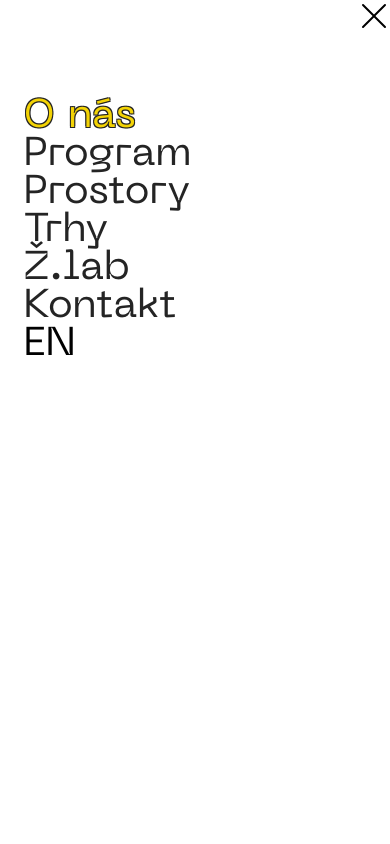
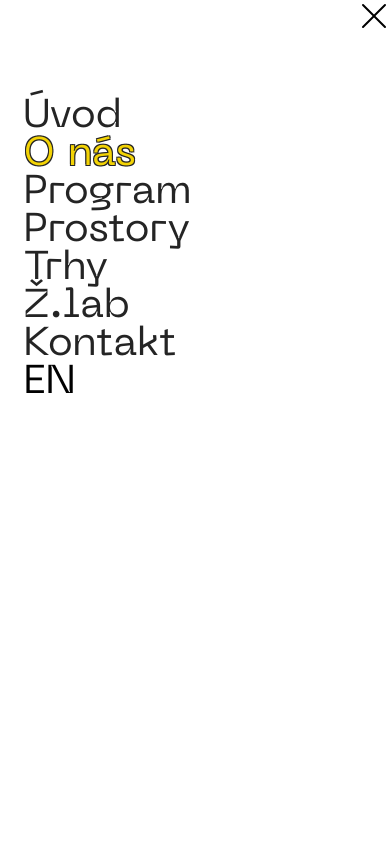
Before and after one commit to Divocaak/zizkarna-web, a SvelteKit app: page /about in a window 390 px wide. Both pictures are taken after a click on the button 374 px from the left and 18 px from the top of the page. Shown: the top 844 px of the page. Built offline with nearby package versions, Linux system fonts and the light colour scheme.

Commit message:
rework mobile design #1

```diff
--- a/src/lib/ContentBlock.svelte
+++ b/src/lib/ContentBlock.svelte
@@ -2,8 +2,12 @@
 	export let src;
 	export let srcBottom = null;
 	export let imgsLeft = false;
+
+	export let mobileDesign = false;
+
 	export let leftPanelFr = 1;
 	export let rightPanelFr = 1;
+
 	export let clr = 'var(--black)';
 	export let bgClr = 'var(--white)';
 	export let gap = 2;
@@ -12,6 +16,7 @@
 
 <div
 	class="wrapper"
+	class:mobile-design={mobileDesign}
 	style="
 		--left-panel: {leftPanelFr}fr;
 		--right-panel: {rightPanelFr}fr;
@@ -20,14 +25,28 @@
 		--gap: {gap}rem;
 		--content-padding: {contentPadding}"
 >
-	{#if !imgsLeft}<div class="default-content-block content-block"><slot /></div>{/if}
+	{#if !imgsLeft}
+		<div class="default-content-block content-block text-panel">
+			<slot name="heading" class="heading" /><slot name="content" />
+		</div>
+	{/if}
+
 	<div class="imgs-panel" class:two-images={srcBottom !== null}>
+		<div class="mobile-heading">
+			<slot name="heading" />
+		</div>
+
 		<div class="img-container" style="background-image: url('{src}');"></div>
 		{#if srcBottom}
 			<div class="img-container" style="background-image: url('{srcBottom}');"></div>
 		{/if}
 	</div>
-	{#if imgsLeft}<div class="default-content-block content-block"><slot /></div>{/if}
+
+	{#if imgsLeft}
+		<div class="default-content-block content-block text-panel">
+			<slot name="heading" class="heading" /><slot name="content" />
+		</div>
+	{/if}
 </div>
 
 <style>
@@ -55,6 +74,9 @@
 	.imgs-panel {
 		display: grid;
 		grid-template-rows: 1fr;
+
+		position: relative;
+		min-height: 50vh;
 	}
 	.two-images {
 		grid-template-rows: repeat(2, 1fr) !important;
@@ -74,10 +96,56 @@
 		padding: var(--content-padding);
 	}
 
+	.mobile-heading {
+		display: none;
+	}
+
 	@media (max-width: 575px) {
 		.wrapper {
 			grid-template-rows: repeat(2, 1fr);
 			grid-template-columns: none;
 		}
+
+		.wrapper.mobile-design {
+			grid-template-rows: auto auto;
+			grid-template-columns: none;
+		}
+
+		.wrapper.mobile-design .imgs-panel {
+			order: 1;
+			position: relative;
+		}
+
+		.wrapper.mobile-design .text-panel {
+			order: 2;
+		}
+
+		.wrapper.mobile-design .mobile-heading {
+			display: flex;
+			align-items: center;
+			justify-content: center;
+
+			position: absolute;
+			inset: 0;
+
+			padding: 2rem;
+			color: white;
+			z-index: 2;
+			text-align: center;
+
+			background: linear-gradient(to bottom, rgba(0, 0, 0, 0.35), rgba(0, 0, 0, 0.35));
+		}
+
+		:global(.wrapper.mobile-design .text-panel h1) {
+			display: none;
+		}
+
+		:global(.wrapper.mobile-design .text-panel p.primary) {
+			text-align: center;
+		}
+
+		:global(.wrapper.mobile-design .text-panel p) {
+			font-size: var(--fs-24);
+		}
 	}
 </style>
--- a/src/lib/Navbar.svelte
+++ b/src/lib/Navbar.svelte
@@ -12,7 +12,7 @@
 	<a class="home text-link-fx" href="/">ŽIŽKÁRNA</a>
 	<div class="wide-nav">
 		<a class="text-link-fx" class:active={$page.url.pathname === '/about'} href="/#about"
-			>{langs[$lang].menu[0]}</a
+			>{@html langs[$lang].menu[0]}</a
 		>
 		<a
 			class="text-link-fx"
@@ -59,9 +59,15 @@
 		<div class="small-nav">
 			<a
 				class="text-link-fx"
+				class:active={$page.url.pathname === '/'}
+				href="/"
+				on:click={() => showMenu(false)}>{@html langs[$lang].menu[6]}</a
+			>
+			<a
+				class="text-link-fx"
 				class:active={$page.url.pathname === '/about'}
-				href="/#about"
-				on:click={() => showMenu(false)}>{langs[$lang].menu[0]}</a
+				href="/about"
+				on:click={() => showMenu(false)}>{@html langs[$lang].menu[0]}</a
 			>
 			<a
 				class="text-link-fx"
--- a/src/lib/localization.json
+++ b/src/lib/localization.json
@@ -1,17 +1,18 @@
 {
     "cs": {
         "menu": [
-            "O nás",
+            "O&nbsp;nás",
             "Program",
             "Prostory",
             "Trhy",
             "Ž.lab",
-            "Kontakt"
+            "Kontakt",
+            "Úvod"
         ],
         "index": {
             "landing": "Kulturní oáza v centru Českých Budějovic",
             "about": {
-                "heading": "O Žižkárně",
+                "heading": "O&nbsp;Žižkárně",
                 "about": "Jsme kulturně-kreativní prostor v Českých Budějovicích pro všechny generace. Snažíme se oživit areál bývalých Žižkových kasáren a nabídnout občanům Českých Budějovic místo pro setkávání, zábavu a kreativitu. Jsme otevření všem umělcům a kreativcům.",
                 "btn": "Chci vědět víc!"
             },
@@ -146,12 +147,13 @@
     },
     "en": {
         "menu": [
-            "About us",
+            "About&nbsp;us",
             "Programme",
             "Venues",
             "Markets",
             "Ž.lab",
-            "Contacts"
+            "Contacts",
+            "Home"
         ],
         "index": {
             "landing": "Cultural oasis in the center of České Budějovice",
--- a/src/routes/+page.svelte
+++ b/src/routes/+page.svelte
@@ -6,6 +6,21 @@
 
 	import { lang } from '$lib/stores/LangStore.js';
 	import langs from '$lib/localization.json';
+
+	import { onMount } from 'svelte';
+
+	let isMobile = false;
+	let mql;
+
+	onMount(() => {
+		mql = window.matchMedia('(max-width: 768px)');
+		isMobile = mql.matches;
+
+		const handler = (e) => (isMobile = e.matches);
+		mql.addEventListener('change', handler);
+
+		return () => mql.removeEventListener('change', handler);
+	});
 </script>
 
 <svelte:head>
@@ -64,10 +79,14 @@
 	</svg>
 	<p class="catch-phrase">{langs[$lang].index.landing}</p>
 </ImageBlock>
-<ContentBlock src="/imgs/5.jpg" imgsLeft={true}>
-	<h1>{langs[$lang].index.about.heading}</h1>
-	<p id="about">{langs[$lang].index.about.about}</p>
-	<StyledButton href="/about" label={langs[$lang].index.about.btn} />
+<ContentBlock src="/imgs/5.jpg" imgsLeft={!isMobile}>
+	<h1 slot="heading">{@html langs[$lang].index.about.heading}</h1>
+	<div slot="content">
+		<p id="about">{langs[$lang].index.about.about}</p>
+		<div class="hide-mobiles">
+			<StyledButton href="/about" label={langs[$lang].index.about.btn} />
+		</div>
+	</div>
 </ContentBlock>
 <ImageBlock src="/imgs/20.jpg">
 	<a
@@ -99,6 +118,32 @@
 		<ContactShort label={langs[$lang].index.contact.markets} mail="trhy@zizkarna.cz" />
 		<ContactShort label={langs[$lang].index.contact.musical} mail="hudebni@zizkarna.cz" />
 		<StyledButton href="/contacts" label={langs[$lang].index.contact.btn} />
+	</div>
+</div>
+<div class="socials">
+	<h1>{langs[$lang].contacts.followUs}</h1>
+	<div class="buttons">
+		<StyledButton
+			label="Instagram"
+			href="https://instagram.com/zizkarna/"
+			target="_blank"
+			textClr="#9d00cb"
+			actionClr="var(--primary)"
+		/>
+		<StyledButton
+			label="Facebook"
+			href="https://facebook.com/zizkarnacb"
+			target="_blank"
+			textClr="#0007cb"
+			actionClr="var(--primary)"
+		/>
+		<StyledButton
+			label="YouTube"
+			href="https://youtube.com/@Zizkarna"
+			target="_blank"
+			textClr="#cb0000"
+			actionClr="var(--primary)"
+		/>
 	</div>
 </div>
 
@@ -159,9 +204,41 @@
 		text-shadow: 0px 0px 5px var(--primary);
 	}
 
+	.socials h1 {
+		color: var(--primary);
+		text-align: center;
+	}
+
+	.socials .buttons {
+		display: flex;
+		gap: 1rem;
+		flex-direction: row;
+		align-items: center;
+		justify-content: center;
+
+		margin-bottom: 3rem;
+	}
+
 	@media (max-width: 575px) {
 		.contact-panel {
 			display: block;
 		}
+
+		h1 {
+			font-size: var(--fs-48);
+		}
+
+		.hide-mobiles {
+			display: none;
+		}
+
+		.contact-panel,
+		.socials h1 {
+			text-align: center;
+		}
+
+		.socials .buttons {
+			flex-direction: column;
+		}
 	}
 </style>
--- a/src/routes/about/+page.svelte
+++ b/src/routes/about/+page.svelte
@@ -24,24 +24,30 @@
 	</script>
 </svelte:head>
 
-<ContentBlock src="/imgs/11.jpg">
-	<h1>{langs[$lang].about[0].heading}</h1>
+<ContentBlock mobileDesign={true} src="/imgs/11.jpg">
+	<h1 slot="heading">{langs[$lang].about[0].heading}</h1>
+	<div slot="content">
 		<p class="primary">{langs[$lang].about[0].sub}</p>
 		{#each langs[$lang].about[0].texts as text}
 			<p>{text}</p>
 		{/each}
+	</div>
 </ContentBlock>
-<ContentBlock src="/imgs/16.jpg" imgsLeft={true}>
-	<h1 class="secondary">{langs[$lang].about[1].heading}</h1>
+<ContentBlock mobileDesign={true} src="/imgs/16.jpg" imgsLeft={true}>
+	<h1 slot="heading" class="secondary">{langs[$lang].about[1].heading}</h1>
+	<div slot="content">
 		{#each langs[$lang].about[1].texts as text}
 			<p>{text}</p>
 		{/each}
+	</div>
 </ContentBlock>
-<ContentBlock src="/imgs/0.jpg">
-	<h1 class="primary">{langs[$lang].about[2].heading}</h1>
+<ContentBlock mobileDesign={true} src="/imgs/0.jpg">
+	<h1 slot="heading" class="primary">{langs[$lang].about[2].heading}</h1>
+	<div slot="content">
 		{#each langs[$lang].about[2].texts as text}
 			<p>{text}</p>
 		{/each}
+	</div>
 </ContentBlock>
 
 <style>
```
Also changed, not shown: src/routes/contacts/+page.svelte (+13 -2 lines), src/routes/venues/+page.svelte (+30 -8 lines), src/routes/zlab/+page.svelte (+18 -0 lines). Lines whose indentation alone changed are shown as unchanged.
